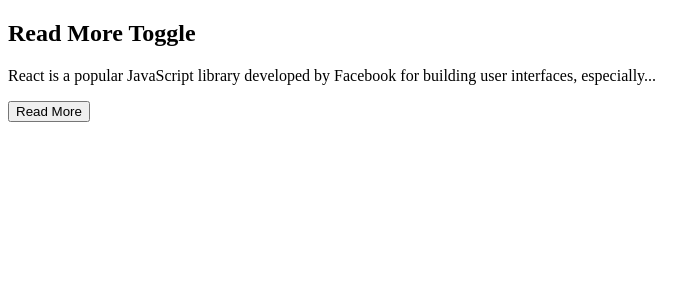
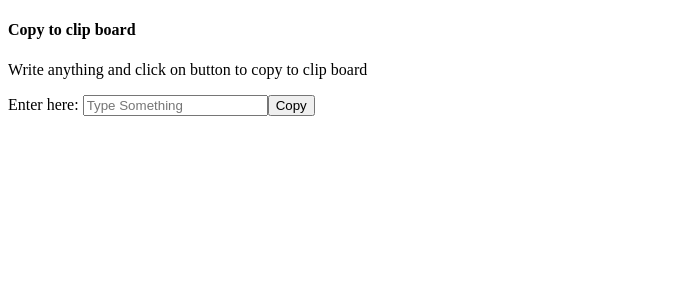
Before and after one commit to nynishuyadav85/InterviewPrep, a React (Vite) app in the folder interview/: page / in a window 1280 px wide. Shown: the top 300 px of the page, without its empty margins (0-699 px from the left). Built offline with nearby package versions, Linux system fonts and the light colour scheme.

Commit message:
feat: add Ctcb component for copying text to clipboard and update App component

```diff
--- a/interview/src/App.jsx
+++ b/interview/src/App.jsx
@@ -1,6 +1,7 @@
 // import { QueryClient, QueryClientProvider } from '@tanstack/react-query'
 import './App.css'
-import ReadMore from './components/ReadMore/ReadMore'
+import Ctcb from './components/CopyToClipBoard/Ctcb'
+// import ReadMore from './components/ReadMore/ReadMore'
 // import ZigZagString from './components/ZigZagString/ZigZagString'
 // import BlogPost from './components/BlogPost/BlogPost'
 // import FieldValidation from './components/AstrickFieldValidation/FieldValidation'
@@ -41,7 +42,8 @@ function App() {
       {/* <SideBar /> */}
       {/* <BlogPost /> */}
       {/* <ZigZagString /> */}
-      <ReadMore />
+      {/* <ReadMore /> */}
+      <Ctcb />
     </>
   )
 }
--- /dev/null
+++ b/interview/src/components/CopyToClipBoard/Ctcb.jsx
@@ -0,0 +1,31 @@
+import { useState } from "react"
+
+const Ctcb = () => {
+
+    const [text, setText] = useState('')
+
+    const copyHandler = async () => {
+        if (!text.trim()) return
+
+        try {
+            await navigator.clipboard.writeText(text)
+            console.log('text copied')
+
+        } catch (error) {
+            console.log(error)
+        }
+    }
+    return (
+        <div>
+            <h4>Copy to clip board</h4>
+            <p>Write anything and click on button to copy to clip board</p>
+            <div>
+                <label>Enter here: </label>
+                <input type="text" value={text} placeholder="Type Something" onChange={(e) => setText(e.target.value)}></input>
+                <button onClick={copyHandler}>Copy</button>
+            </div>
+        </div>
+    )
+}
+
+export default Ctcb
```
